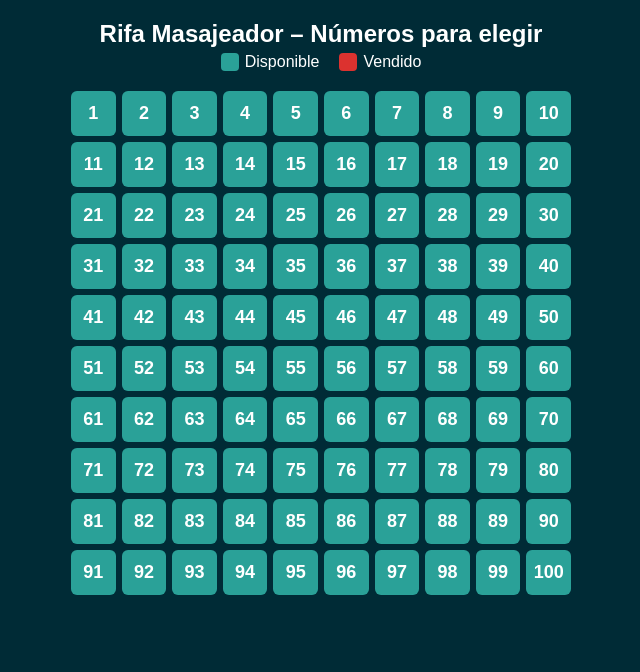
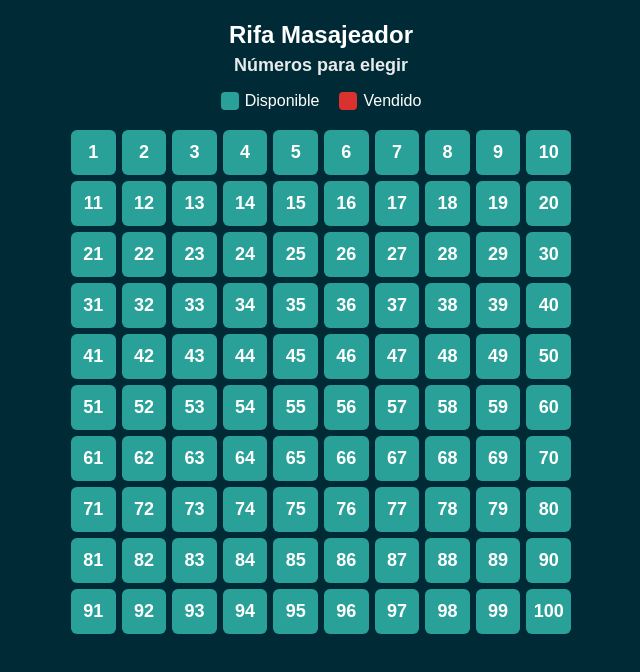
Before and after one commit to ottomasan81/rifa-masajeador, a plain HTML site: page index.html in a window 1280 px wide. Shown: the whole page, without its empty margins (319-959 px from the left). Drawn offline with Linux system fonts and the light colour scheme; no server answers.

Commit message:
Update index.html

```diff
--- a/index.html
+++ b/index.html
@@ -18,10 +18,20 @@
     }
 
     h1 {
-      margin: 20px 0 5px 0;
+      text-align: center;
+      margin: 20px 0 15px 0;
+      line-height: 1.25;
+    }
+
+    .titulo-linea1 {
       font-size: 24px;
       font-weight: bold;
-      text-align: center;
+    }
+
+    .titulo-linea2 {
+      font-size: 18px;
+      margin-top: 4px;
+      opacity: 0.9;
     }
 
     #leyenda {
@@ -74,7 +84,11 @@
 </head>
 
 <body>
-  <h1>Rifa Masajeador – Números para elegir</h1>
+
+  <h1>
+    <div class="titulo-linea1">Rifa Masajeador</div>
+    <div class="titulo-linea2">Números para elegir</div>
+  </h1>
 
   <div id="leyenda">
     <div class="tag">
@@ -127,5 +141,6 @@
     actualizar();
     setInterval(actualizar, 2000);
   </script>
+
 </body>
 </html>
```
